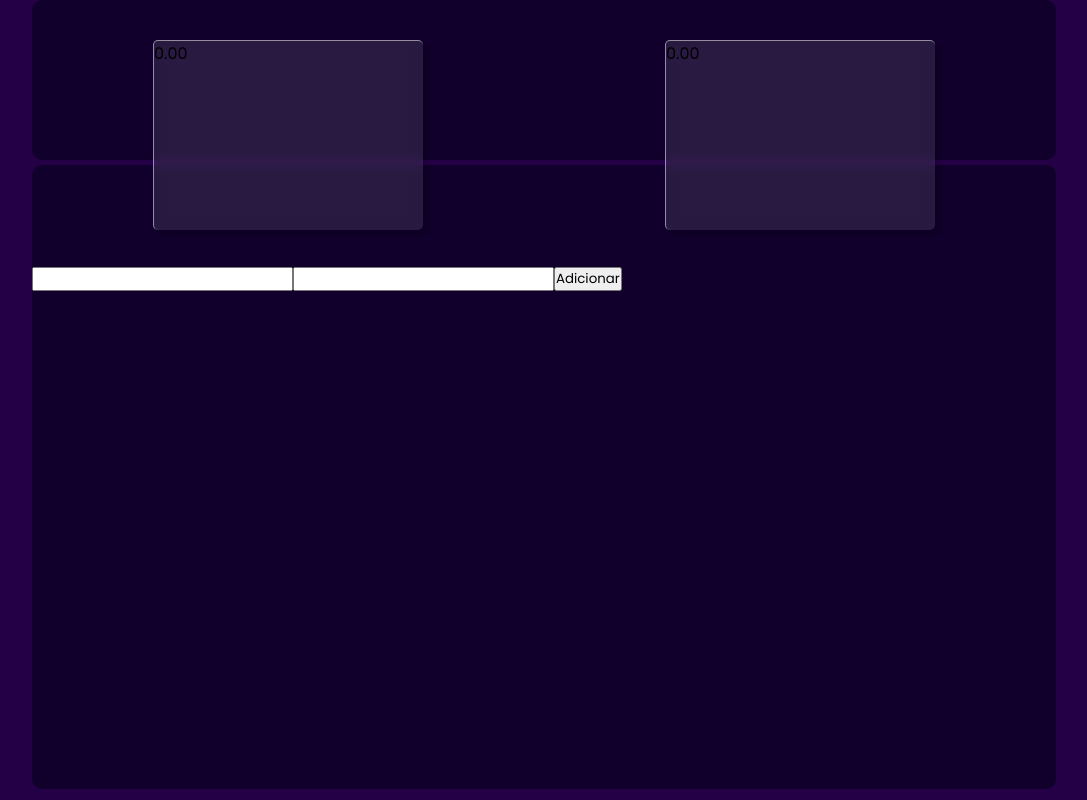
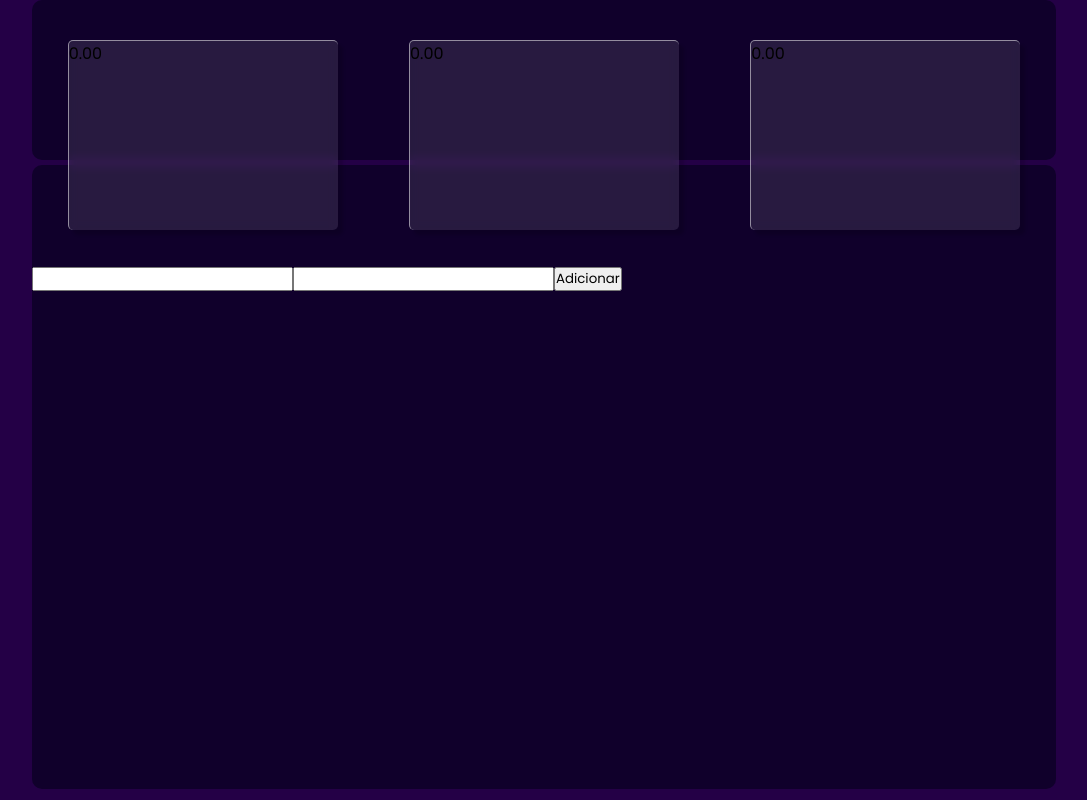
Before and after one commit to Novalesky/Finactrl, a React (Create React App) app: page / in a window 1280 px wide. Shown: the whole page, without its empty margins (96-1183 px from the left). Built offline with nearby package versions, Linux system fonts and the light colour scheme.

Commit message:
revenue display logic finished

```diff
--- a/src/components/incomingDisplayFunction/index.jsx
+++ b/src/components/incomingDisplayFunction/index.jsx
@@ -4,7 +4,6 @@ import {useData} from '../../context/data_provider/index'
 export default function IncomingDisplayFunction(){
 
     const {state} = useData()
-    console.log(`${state.incomings.value} esse aqui é o state`)
 
     const valueHandle = state.incomings
     .map((ele)=>{
@@ -17,8 +16,8 @@ export default function IncomingDisplayFunction(){
     },0)
 
     return(
-        <>
+        <div className="incomingContainer">
             <p>{valueHandle.toFixed(2)}</p>
-        </>
+        </div>
     )
 }
--- a/src/components/inputDataDisplay/index.jsx
+++ b/src/components/inputDataDisplay/index.jsx
@@ -8,7 +8,6 @@ export default function InputDataDisplay(){
     function handleChange({target}){
         const {id, value} = target
         setNewEntry({...newEntry, [id]:value })
-        console.log(newEntry)
     }
 
     function handleClick(){
--- /dev/null
+++ b/src/components/revenueDisplayFunction/index.jsx
@@ -0,0 +1,17 @@
+import React from 'react'
+import {useData} from '../../context/data_provider/index'
+
+export default function RevenueDisplayFunction(){
+    const {state} = useData()
+
+    const parsedIncomings = state.incomings.map((ele)=> parseFloat(ele.value) ).reduce((add, acc)=>{return add + acc},0)
+    const parsedSpendings = state.spendings.map((ele)=> parseFloat(ele.value) ).reduce((add, acc)=>{return add + acc},0)
+
+    let revenueValue = parsedIncomings + parsedSpendings
+
+
+
+    return(<div className="revenueContainer">
+        {revenueValue.toFixed(2)}
+    </div>)
+}
--- a/src/components/spendingDisplayFunction/index.jsx
+++ b/src/components/spendingDisplayFunction/index.jsx
@@ -17,8 +17,8 @@ export default function SpendingDisplayFunction(){
     },0)
 
     return(
-        <>
+        <div className="spendingContainer">
             <p>{valueHandle.toFixed(2)}</p>
-        </>
+        </div>
     )
 }
--- a/src/context/data_provider/index.jsx
+++ b/src/context/data_provider/index.jsx
@@ -21,7 +21,6 @@ export function reducer(state, action){
 
 export default function DataProvider ({children}){
     const [state, dispatch] = useReducer(reducer, initialState)
-    console.log(state)
     return(
         <dataContext.Provider value={{state, dispatch}}>
             {children}
--- a/src/index.jsx
+++ b/src/index.jsx
@@ -5,6 +5,7 @@ import DataProvider from './context/data_provider/index'
 import InputDataDisplay from './components/inputDataDisplay'
 import IncomingDisplayFunction from './components/incomingDisplayFunction/index'
 import SpendingDisplayFunction from './components/spendingDisplayFunction/index'
+import RevenueDisplayFunction from './components/revenueDisplayFunction/index'
 
 import './index.css'
 
@@ -21,7 +22,9 @@ function Index (){
                         <DisplayValue>
                             <SpendingDisplayFunction></SpendingDisplayFunction>
                         </DisplayValue>
-                        {/* <DisplayValue></DisplayValue> */}
+                        <DisplayValue>
+                            <RevenueDisplayFunction></RevenueDisplayFunction>
+                        </DisplayValue>
                 </div>
                 <div className='transactionsContainer'>
 
```
